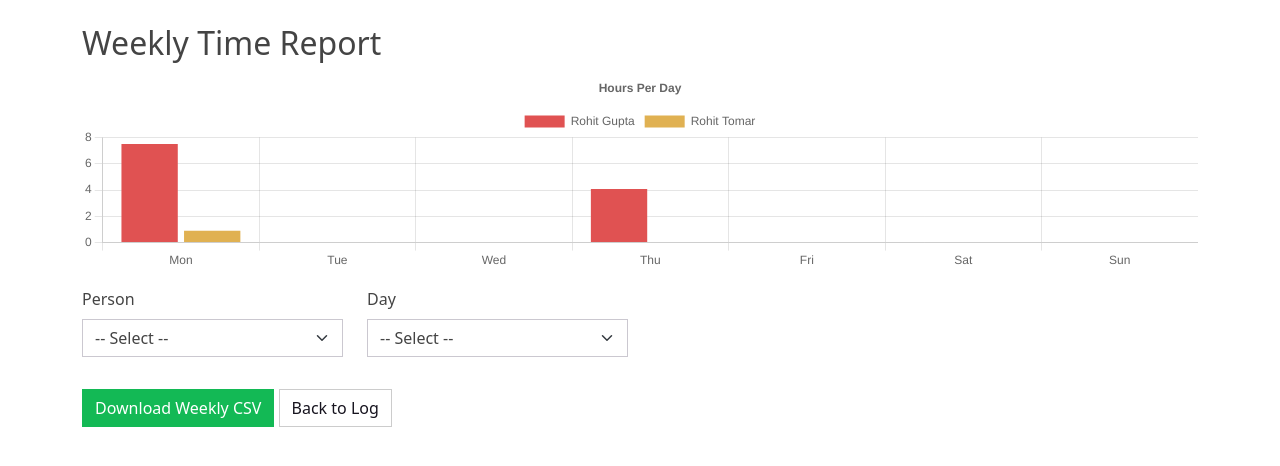
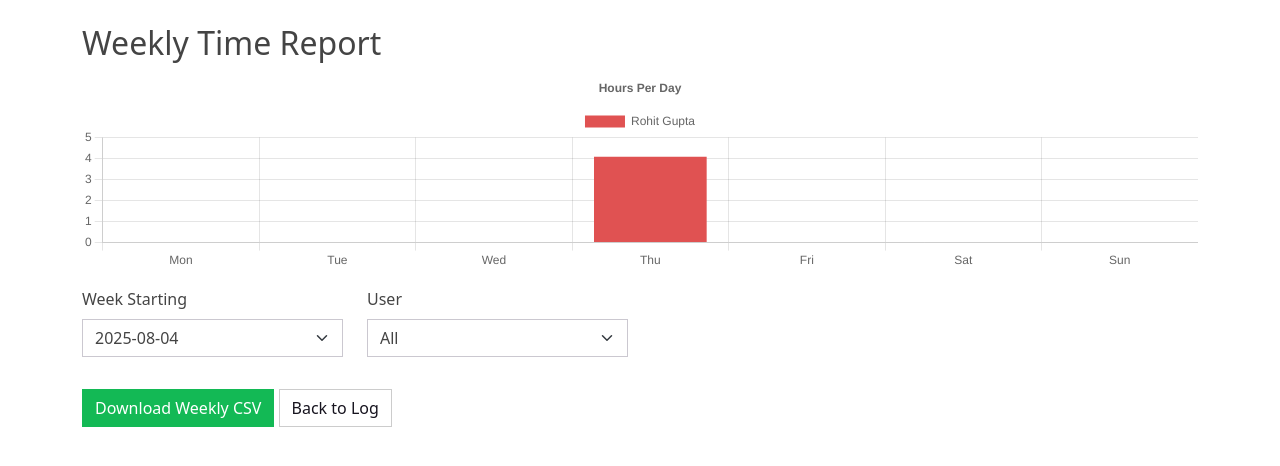
Before and after one commit to SharpEconomy/SharpTimeTracker, a Flask app: page /report in a window 1280 px wide. Shown: the part 88-554 px from the top of the page. Run offline with Flask 3, Linux system fonts and the light colour scheme; some libraries are stand-ins or nearby versions.

Commit message:
Integrate Supabase storage and update report

```diff
--- a/app.py
+++ b/app.py
@@ -17,9 +17,10 @@ from flask import (
     abort,
 )
 from werkzeug.utils import secure_filename
+from supabase import create_client
 
 app = Flask(__name__)
-app.secret_key = 'secret123'
+app.secret_key = os.environ.get("FLASK_SECRET_KEY", "replace-me")
 BASE_DIR = os.path.dirname(os.path.abspath(__file__))
 CSV_FILE = os.path.join(BASE_DIR, 'time_log.csv')
 UPLOAD_FOLDER = os.path.join(BASE_DIR, 'uploads')
@@ -34,41 +35,16 @@ FIELDNAMES = [
     'Created At',
 ]
 
+SUPABASE_URL = os.environ.get('SUPABASE_URL')
+SUPABASE_KEY = os.environ.get('SUPABASE_SERVICE_KEY')
+TABLE_NAME = 'time_entries'
+supabase = (
+    create_client(SUPABASE_URL, SUPABASE_KEY)
+    if SUPABASE_URL and SUPABASE_KEY
+    else None
+)
+
 os.makedirs(UPLOAD_FOLDER, exist_ok=True)
-
-def _ensure_csv():
-    if not os.path.exists(CSV_FILE):
-        with open(CSV_FILE, 'w', newline='') as f:
-            writer = csv.DictWriter(f, fieldnames=FIELDNAMES)
-            writer.writeheader()
-        return
-    with open(CSV_FILE, newline='') as f:
-        reader = csv.DictReader(f)
-        rows = list(reader)
-        header = reader.fieldnames or []
-    if not rows:
-        with open(CSV_FILE, 'w', newline='') as f:
-            csv.DictWriter(f, fieldnames=FIELDNAMES).writeheader()
-        return
-    if header == FIELDNAMES:
-        return
-    converted = []
-    for raw in rows:
-        row = _map_row(raw)
-        converted.append({
-            'Name': row.get('Name', ''),
-            'Date': row.get('Date', ''),
-            'From Time': row.get('From Time', ''),
-            'To Time': row.get('To Time', ''),
-            'Task': row.get('Task', ''),
-            'Description': row.get('Description', ''),
-            'File': row.get('File', ''),
-            'Created At': row.get('Created At', datetime.now().isoformat()),
-        })
-    with open(CSV_FILE, 'w', newline='') as f:
-        writer = csv.DictWriter(f, fieldnames=FIELDNAMES)
-        writer.writeheader()
-        writer.writerows(converted)
 
 def _map_row(row: dict) -> dict:
     key_map = {
@@ -94,18 +70,17 @@ def _map_row(row: dict) -> dict:
     return out
 
 def _read_entries():
-    _ensure_csv()
+    if supabase:
+        resp = supabase.table(TABLE_NAME).select('*').execute()
+        entries = resp.data or []
+        for row in entries:
+            row['Date'] = _canonical_date(row['Date'])
+        return entries
     entries = []
     if os.path.exists(CSV_FILE):
         with open(CSV_FILE, newline='') as file:
             reader = csv.DictReader(file)
             for row in reader:
-                if 'File' not in row:
-                    row['File'] = ''
-                if 'Description' not in row:
-                    row['Description'] = ''
-                if 'Created At' not in row:
-                    row['Created At'] = datetime.now().isoformat()
                 row['Date'] = _canonical_date(row['Date'])
                 entries.append(row)
     return entries
@@ -162,6 +137,10 @@ def _weekday_summary(entries):
         key = labels[dt.weekday()]
         days[key][row['Name']] += _hours(row['From Time'], row['To Time'])
     return days
+
+def _week_list(entries):
+    weeks = sorted(_weekly_summary(entries).keys())
+    return weeks
 
 
 @app.route('/')
@@ -222,9 +201,12 @@ def add():
         'File': filename,
         'Created At': datetime.now().isoformat(),
     }
-    with open(CSV_FILE, 'a', newline='') as file:
-        writer = csv.DictWriter(file, fieldnames=FIELDNAMES)
-        writer.writerow(row)
+    if supabase:
+        supabase.table(TABLE_NAME).insert(row).execute()
+    else:
+        with open(CSV_FILE, 'a', newline='') as file:
+            writer = csv.DictWriter(file, fieldnames=FIELDNAMES)
+            writer.writerow(row)
 
     if request.headers.get('X-Requested-With') == 'XMLHttpRequest':
         hours = _hours(row['From Time'], row['To Time'])
@@ -278,6 +260,28 @@ def weekdays_data():
     hours = {name: [days[lab].get(name, 0) for lab in labels] for name in names}
     return jsonify({'days': labels, 'names': names, 'hours': hours})
 
+@app.route('/week-list')
+def week_list():
+    weeks = _week_list(_read_entries())
+    return jsonify({'weeks': weeks})
+
+@app.route('/week-data')
+def week_data():
+    start = request.args.get('start')
+    if not start:
+        return jsonify({'error': 'missing start'}), 400
+    dt = _parse_date(start)
+    days = [(dt + timedelta(days=i)).strftime('%Y-%m-%d') for i in range(7)]
+    labels = ['Mon', 'Tue', 'Wed', 'Thu', 'Fri', 'Sat', 'Sun']
+    entries = [e for e in _read_entries() if _canonical_date(e['Date']) in days]
+    data = defaultdict(lambda: defaultdict(float))
+    for e in entries:
+        d = _parse_date(e['Date']).weekday()
+        data[labels[d]][e['Name']] += _hours(e['From Time'], e['To Time'])
+    names = sorted({n for d in data.values() for n in d.keys()})
+    hours = {name: [data[lab].get(name, 0) for lab in labels] for name in names}
+    return jsonify({'days': labels, 'names': names, 'hours': hours})
+
 @app.route('/download')
 def download():
     entries = _read_entries()
@@ -285,6 +289,7 @@ def download():
     with open(file, 'w', newline='') as f:
         writer = csv.writer(f)
         writer.writerow([
+            'Name',
             'Date',
             'From Time',
             'To Time',
@@ -295,6 +300,7 @@ def download():
         ])
         for e in entries:
             writer.writerow([
+                e.get('Name', ''),
                 e['Date'],
                 e['From Time'],
                 e['To Time'],
@@ -351,10 +357,13 @@ def edit(index):
         row['Task'] = request.form['task']
         row['Description'] = request.form.get('description', '')
         entries[index] = row
-        with open(CSV_FILE, 'w', newline='') as f:
-            writer = csv.DictWriter(f, fieldnames=FIELDNAMES)
-            writer.writeheader()
-            writer.writerows(entries)
+        if supabase:
+            supabase.table(TABLE_NAME).update(row).eq('id', row.get('id')).execute()
+        else:
+            with open(CSV_FILE, 'w', newline='') as f:
+                writer = csv.DictWriter(f, fieldnames=FIELDNAMES)
+                writer.writeheader()
+                writer.writerows(entries)
         if request.headers.get('X-Requested-With') == 'XMLHttpRequest':
             return jsonify({'success': True})
         flash('Entry updated')
--- a/requirements.txt
+++ b/requirements.txt
@@ -1 +1,2 @@
 Flask==2.3.3
+supabase~=2.5.3
--- a/templates/report.html
+++ b/templates/report.html
@@ -27,12 +27,12 @@
     </div>
     <div class="row mt-3">
         <div class="col-md-3">
-            <label class="form-label">Person</label>
-            <select id="person-filter" class="form-select"><option value="">-- Select --</option></select>
+            <label class="form-label">Week Starting</label>
+            <select id="week-filter" class="form-select"></select>
         </div>
         <div class="col-md-3">
-            <label class="form-label">Day</label>
-            <select id="day-filter" class="form-select"><option value="">-- Select --</option></select>
+            <label class="form-label">User</label>
+            <select id="user-filter" class="form-select"><option value="">All</option></select>
         </div>
     </div>
     <div id="summary" class="mt-3"></div>
@@ -40,73 +40,51 @@
     <a href="/" class="btn btn-secondary mt-3">Back to Log</a>
 </div>
 <script>
-let weekdaysData, dailyData, chart;
-fetch('/weekdays-data').then(res => res.json()).then(data => {
-    const canvas = document.getElementById('weekly-chart');
-    const ctx = canvas.getContext('2d');
-    const labels = data.days;
+let currentData, chart;
+const canvas = document.getElementById('weekly-chart');
+const ctx = canvas.getContext('2d');
 
-    const makeDatasets = names => names.map((n, i) => ({
-        label: n,
-        data: data.hours[n],
-        backgroundColor: `hsl(${(i * 40) % 360},70%,60%)`
+function makeDatasets(data, users) {
+    return users.map((u,i)=>({
+        label:u,
+        data:data.hours[u],
+        backgroundColor:`hsl(${(i*40)%360},70%,60%)`
     }));
+}
 
-    const updateWidth = count => {
-        canvas.width = labels.length * count * 40;
-    };
+function updateChart(data, user='') {
+    const users = user ? [user] : data.names;
+    chart.data.labels = data.days;
+    chart.data.datasets = makeDatasets(data, users);
+    canvas.width = data.days.length * users.length * 40;
+    chart.update();
+}
 
-    chart = new Chart(ctx, {
-        type: 'bar',
-        data: { labels: labels, datasets: makeDatasets(data.names) },
-        options: {
-            responsive: true,
-            maintainAspectRatio: false,
-            plugins: { title: { display: true, text: 'Hours Per Day' } },
-            scales: { x: { stacked: false }, y: { stacked: false, beginAtZero: true } }
+function loadWeek(week) {
+    fetch(`/week-data?start=${week}`).then(r=>r.json()).then(d => {
+        currentData = d;
+        const userSel = document.getElementById('user-filter');
+        userSel.innerHTML = '<option value="">All</option>';
+        d.names.forEach(n=>{const o=document.createElement('option');o.value=n;o.textContent=n;userSel.appendChild(o);});
+        if(!chart){
+            chart = new Chart(ctx,{type:'bar',data:{labels:[],datasets:[]},options:{responsive:true,maintainAspectRatio:false,plugins:{title:{display:true,text:'Hours Per Day'}},scales:{y:{beginAtZero:true}}}});
         }
+        updateChart(d, userSel.value);
     });
-    updateWidth(data.names.length);
+}
 
-    weekdaysData = data;
-    const personSelect = document.getElementById('person-filter');
-    data.names.forEach(n => {
-        const opt = document.createElement('option');
-        opt.value = n; opt.textContent = n; personSelect.appendChild(opt);
-    });
-
-    personSelect.addEventListener('change', () => {
-        const name = personSelect.value;
-        const names = name ? [name] : data.names;
-        chart.data.datasets = makeDatasets(names);
-        updateWidth(names.length);
-        chart.update();
-    });
+fetch('/week-list').then(r=>r.json()).then(d => {
+    const weekSel = document.getElementById('week-filter');
+    d.weeks.forEach(w=>{const o=document.createElement('option');o.value=w;o.textContent=w;weekSel.appendChild(o);});
+    if(d.weeks.length){
+        weekSel.value = d.weeks[d.weeks.length-1];
+        loadWeek(weekSel.value);
+    }
+    weekSel.addEventListener('change',()=>loadWeek(weekSel.value));
 });
 
-fetch('/daily-data').then(r=>r.json()).then(d => {
-    dailyData = d;
-    const daySel = document.getElementById('day-filter');
-    d.dates.forEach(date => {
-        const opt = document.createElement('option');
-        opt.value = date; opt.textContent = date; daySel.appendChild(opt);
-    });
-});
-
-const summary = document.getElementById('summary');
-
-document.getElementById('day-filter').addEventListener('change', e => {
-    if(!dailyData) return;
-    const day = e.target.value;
-    if(!day) { summary.textContent=''; return; }
-    const idx = dailyData.dates.indexOf(day);
-    let html = '<h5>Hours on '+day+'</h5><ul>';
-    dailyData.names.forEach(n => {
-        const h = dailyData.hours[n][idx] || 0;
-        html += `<li>${n}: ${h.toFixed(2)}h ${h>=8?'✓':'✗'}</li>`;
-    });
-    html += '</ul>';
-    summary.innerHTML = html;
+document.getElementById('user-filter').addEventListener('change',()=>{
+    if(currentData) updateChart(currentData, document.getElementById('user-filter').value);
 });
 </script>
 </body>
```
Also changed, not shown: migrate_to_supabase.py (added, +17 -0 lines), README.md, 1 other file.
